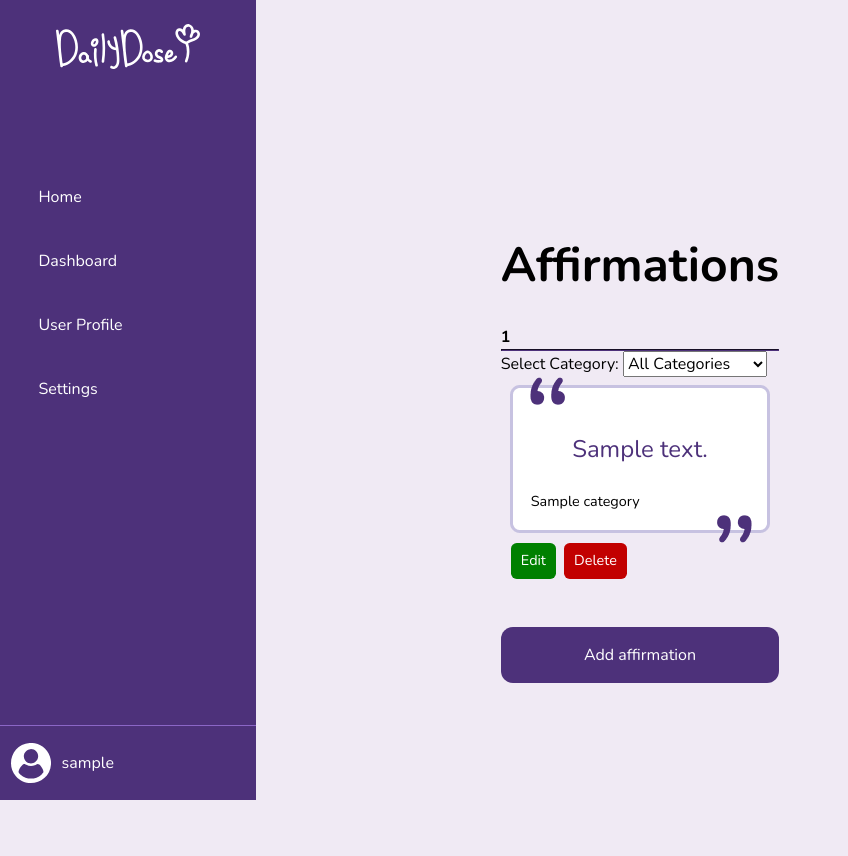
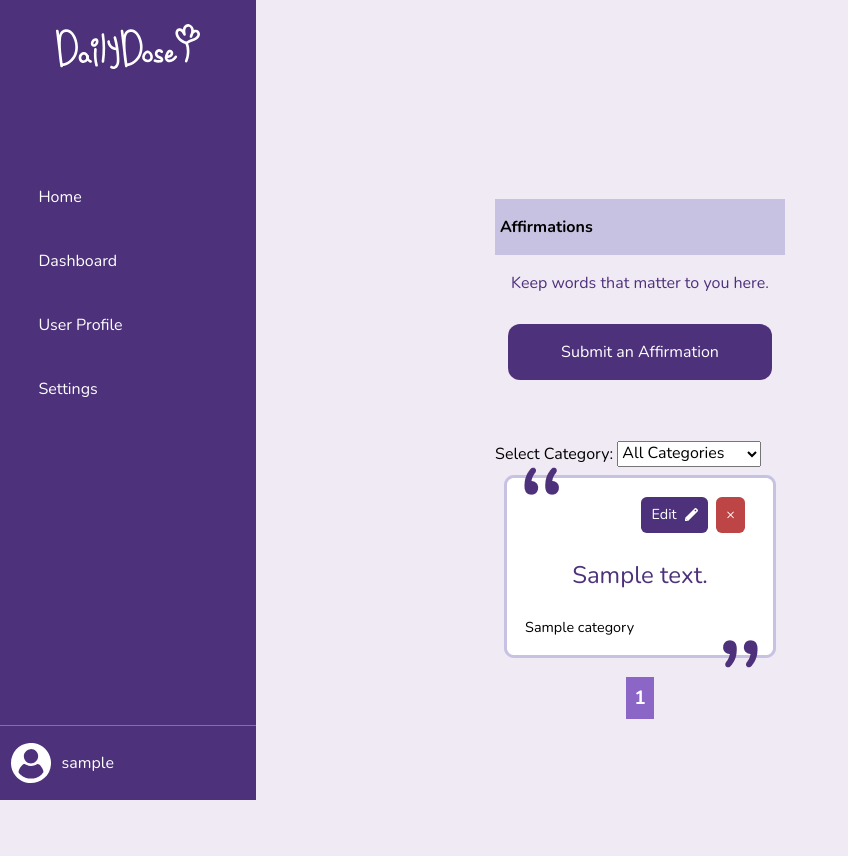
Before and after one commit to freeCodeCamp-2025-Summer-Hackathon/indigo-class, a Flask app: page /affirmations in a window 1280 px wide. Shown: the whole page, without its empty margins (0-848 px from the left). Run offline with Flask 3, Linux system fonts and the light colour scheme; a user stored in the database is signed in; tables that the repository leaves empty hold one stand-in row (values such as "Sample post").

Commit message:
update: designed our affirmation index page

```diff
--- a/app/static/styles/components/affirmation.css
+++ b/app/static/styles/components/affirmation.css
@@ -1,3 +1,14 @@
+.para {
+  margin: 1rem;
+  text-align: center;
+  color: var(--purple-dark);
+}
+
+.affirm__section--top {
+  margin-bottom: 3rem;
+  padding: 0.8rem;
+}
+
 .affirms__wrapper {
   display: grid;
 	grid-template-columns: repeat(auto-fit, minmax(min(100%/1, max(15rem, 100%/4)), 1fr));
@@ -22,6 +33,7 @@
 
 .affirm__btn--wrapper {
   display: flex;
+  justify-content: flex-end;
   flex-wrap: wrap;
   gap: 0.5em;
   align-items: center;
@@ -69,15 +81,25 @@ form .affirm__edit {
 }
 
 .affirm__edit {
-  background-color: var(--edit-btn-clr);
+  background-color: var(--purple-dark);
+  padding: 0.5erm 0.7rem;
+  display: inline-flex;
+  align-items: center;
+  gap: 0.3em;
+}
+
+.white__pen {
+  height: 0.8rem;
+  vertical-align: middle;
+  margin-left: 0.3em;
 }
 
 .affirm__delete {
-  background-color: var(--delete-btn-clr);
+  background-color: var(--red-important);
 }
 
-.affirm__section--bottom {
-  margin-top: 3em;
+.affirm__delete:hover {
+  background-color: var(--red-important-hover);
 }
 
 .pagination {
@@ -85,40 +107,28 @@ form .affirm__edit {
   justify-content: center;
   align-items: center;
   gap: 11px;
+  margin-top: 1rem;
 }
 
-.pagination .btn {
-  margin: 0;
-  width: 32px;
-  height: 32px;
-  padding: 0;
-  border-radius: 10px;
+.page.prev, .page.next {
+  background-color: var(--purple-dark);
+  color: var(--white);
+  font-size: 1rem;
+  font-weight: bold;
+  padding: 0.5em;
+  text-decoration: none;
 }
 
-.pagination ul {
-  display: flex;
-  flex-direction: row;
-  gap: 8px;
-  list-style: none;
-  padding: 0;
-  margin: 0;
+.page {
+  background-color: var(--purple-dark);
+  color: var(--white);
+  font-size: 1rem;
+  padding: 0.5rem;
 }
 
-.pagination ul li {
-	border-radius: 50%;
-	display: inline-block;
-	width: 18px;
-	height: 18px;
-	font-size: 13px;
-	text-align: center;
-	align-content: center;
-	color: var(--purple-dark);
-	font-weight: bold;
-}
-
-.pagination ul li.active {
-	background-color: var(--purple-dark);
-	color: white;
+.page.current {
+  background-color: var(--purple-light);
+  font-size: 1.2rem;
 }
 
 .category {
--- a/app/templates/affirmations/index.html
+++ b/app/templates/affirmations/index.html
@@ -1,32 +1,16 @@
 {% extends "base.html" %} {% block title %} Affirmations {% endblock %} {% block
 content %}
-<h1>Affirmations</h1>
+<h1 class="setting__bg">Affirmations</h1>
+
+<p class="para">Keep words that matter to you here.</p>
+
+<section class="affirm__section--top">
+  <a href="{{ url_for('affirmations.add_affirmation') }}" class="affirm__action"
+    >Submit an Affirmation</a
+  >
+</section>
 
 <section>
-  <!-- dummy page navigation -->
-  <nav>
-    {% if all_affirmations.has_prev %}
-    <a
-      href="{{ url_for('affirmations.affirmations', page=all_affirmations.prev_num, category=request.args.get('category')) }}"
-      >Previous</a
-    >
-    {% endif %} {% for p_num in all_affirmations.iter_pages() %} {% if p_num %}
-    {% if p_num == all_affirmations.page %}
-    <strong>{{ p_num }}</strong>
-    {% else %}
-    <a
-      href="{{ url_for('affirmations.affirmations', page=p_num, category=request.args.get('category')) }}"
-      >{{ p_num }}</a
-    >
-    {% endif %} {% else %} ... {% endif %} {% endfor %} {% if
-    all_affirmations.has_next %}
-    <a
-      href="{{ url_for('affirmations.affirmations', page=all_affirmations.next_num, category=request.args.get('category')) }}"
-      >Next</a
-    >
-    {% endif %}
-  </nav>
-  <hr />
   <!-- dummy category filtering -->
   <form action="{{ url_for('affirmations.affirmations') }}" method="get">
     <input type="hidden" name="page" value=1>
@@ -50,36 +34,59 @@ content %}
   {% for affirmation in all_affirmations %}
   <div class="affirm">
     <figure class="affirm__wrapper">
-      <blockquote class="affirm__quote">
-        {{ affirmation.affirmation_text }}
-      </blockquote>
-      <figcaption class="affirm__cats">
-        {% for category in affirmation.categories %} {{ category.category.name
-        }} {% endfor %}
-      </figcaption>
-    </figure>
       <div class="affirm__btn--wrapper">
         <a
           href="{{ url_for('affirmations.edit_affirmation', affirmation_id=affirmation.affirmation_id)}}"
           class="affirm__edit"
-        >Edit
+        >
+          Edit <img src="{{ url_for('static', filename='images/pen_white.svg') }}" class="white__pen" alt="pen icon">
         </a>
+
         {% if affirmation.user_id == user.user_id %}
         <form
           method="POST"
           action="{{ url_for('affirmations.delete_affirmation', affirmation_id=affirmation.affirmation_id) }}"
         >
-        <button class="affirm__delete" type="submit">Delete</button>
+          <button class="affirm__delete" type="submit">&times;</button>
         </form>
+        {% endif %}
       </div>
-    {% endif %}
+      <blockquote class="affirm__quote">
+        {{ affirmation.affirmation_text }}
+      </blockquote>
+      <figcaption class="affirm__cats">
+        {% for category in affirmation.categories %}
+          {{ category.category.name }}
+        {% endfor %}
+      </figcaption>
+    </figure>
   </div>
   {% endfor %}
 </section>
 
-<section class="affirm__section--bottom">
-  <a href="{{ url_for('affirmations.add_affirmation') }}" class="affirm__action"
-    >Add affirmation</a
+<section class="pagination">
+  <!-- dummy page navigation -->
+  <nav>
+    {% if all_affirmations.has_prev %}
+    <a
+      href="{{ url_for('affirmations.affirmations', page=all_affirmations.prev_num, category=request.args.get('category')) }}" class="page prev"
+      >&lt;</a
     >
+    {% endif %} {% for p_num in all_affirmations.iter_pages() %} {% if p_num %}
+    {% if p_num == all_affirmations.page %}
+    <strong class="page current">{{ p_num }}</strong>
+    {% else %}
+    <a
+      href="{{ url_for('affirmations.affirmations', page=p_num, category=request.args.get('category')) }}" class="page"
+      >{{ p_num }}</a
+    >
+    {% endif %} {% else %} ... {% endif %} {% endfor %} {% if
+    all_affirmations.has_next %}
+    <a
+      href="{{ url_for('affirmations.affirmations', page=all_affirmations.next_num, category=request.args.get('category')) }}" class="page next"
+      >&gt;</a
+    >
+    {% endif %}
+  </nav>
 </section>
 {% endblock %}
```
Lines whose indentation alone changed are shown as unchanged.
